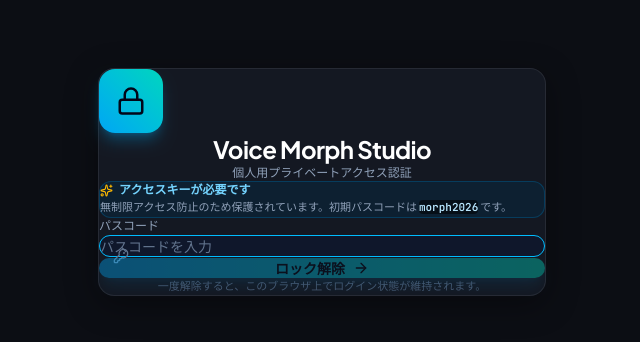
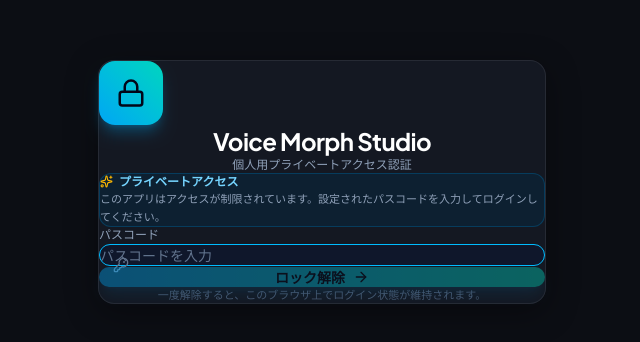
Before and after one commit to nei3110/voice-morph-studio, a React (Vite) app: page / in a window 1280 px wide. Shown: the part 218-560 px from the top of the page, without its empty margins (318-958 px from the left). Built offline with nearby package versions, Linux system fonts and the light colour scheme.

Commit message:
security: update passcode to bo and hide initial passcode from gate screen

```diff
--- a/src/components/AuthGate.tsx
+++ b/src/components/AuthGate.tsx
@@ -49,10 +49,10 @@ export const AuthGate: React.FC<AuthGateProps> = ({ onSuccess }) => {
         <div className="bg-sky-950/40 border border-sky-800/50 p-3.5 rounded-xl text-xs text-sky-300 text-left space-y-1">
           <div className="font-semibold flex items-center gap-1.5">
             <Sparkles size={13} className="text-amber-400" />
-            <span>アクセスキーが必要です</span>
+            <span>プライベートアクセス</span>
           </div>
           <p className="text-[11px] text-slate-400 leading-relaxed">
-            無制限アクセス防止のため保護されています。初期パスコードは <code className="bg-black/50 px-1.5 py-0.5 rounded text-sky-200 font-mono font-bold">morph2026</code> です。
+            このアプリはアクセスが制限されています。設定されたパスコードを入力してログインしてください。
           </p>
         </div>
 
--- a/src/utils/auth.ts
+++ b/src/utils/auth.ts
@@ -3,9 +3,9 @@
 const STORAGE_KEY = 'vms_auth_token_v1';
 const PASSCODE_STORAGE_KEY = 'vms_custom_passcode_hash';
 
-// Default initial passcode hash for "morph2026"
-// SHA-256("morph2026") = 7a827464e52627eec1287c2fbfe37494f4c2643a60a7e671b7b0553bb3feeb8f
-const DEFAULT_HASH = '7a827464e52627eec1287c2fbfe37494f4c2643a60a7e671b7b0553bb3feeb8f';
+// Default initial passcode hash for "bo"
+// SHA-256("bo") = 3d099d0f13df9d0bb4427a6ce99d61b988861761e286d6e34b17d6371b46b13f
+const DEFAULT_HASH = '3d099d0f13df9d0bb4427a6ce99d61b988861761e286d6e34b17d6371b46b13f';
 
 async function sha256(message: string): Promise<string> {
   const msgUint8 = new TextEncoder().encode(message);
```
